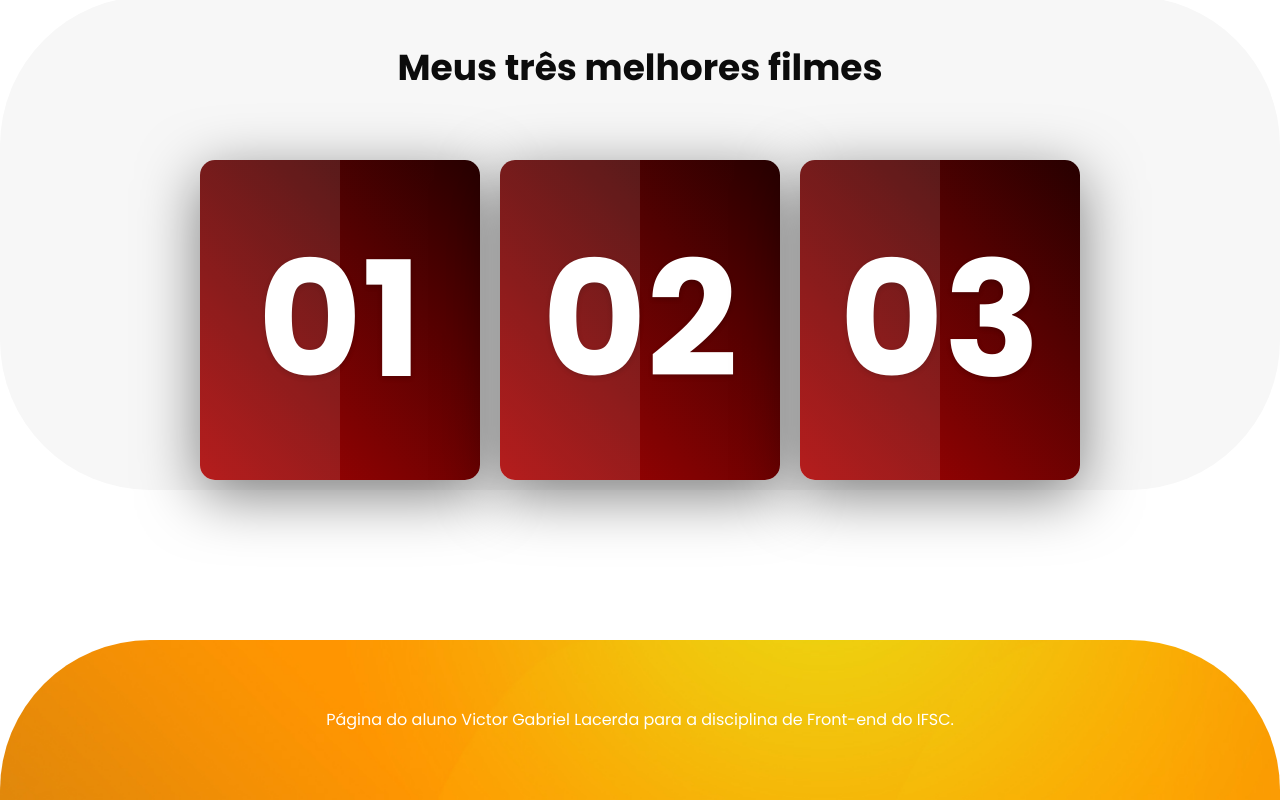
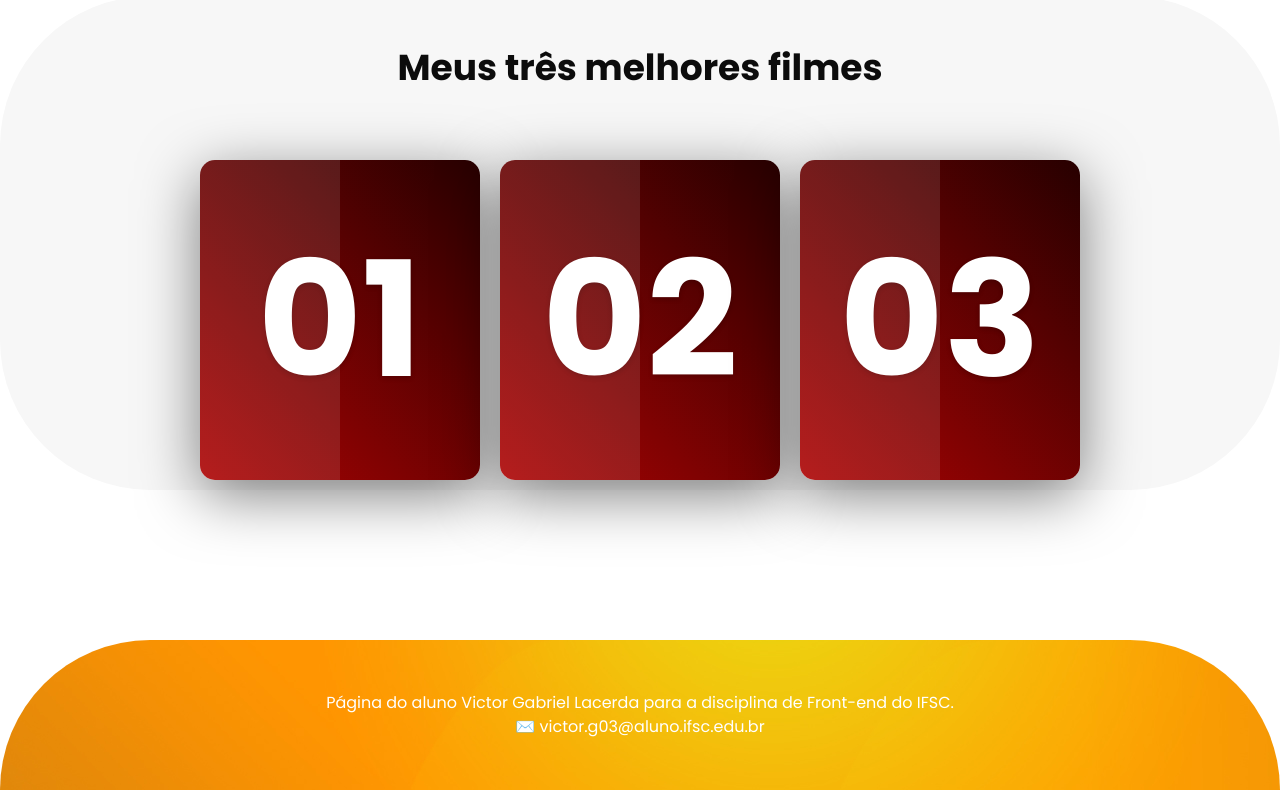
Before and after one commit to sergio-prolo-class/projeto-1-victorlcrd, a plain HTML site: page site/index.html in a window 1280 px wide. Shown: the part 5252-6052 px from the top of the page. Drawn offline with Linux system fonts and the light colour scheme.

Commit message:
Responsividade em andamento.

```diff
--- a/site/css/mainstyle.css
+++ b/site/css/mainstyle.css
@@ -18,6 +18,7 @@
     list-style: none;
     color: #fff;
   }
+
 
   .main-button a {
     display: inline-block;
@@ -562,7 +563,7 @@
 
                     * {
                     box-sizing: border-box;
-                    scrollbar-color: transparent transparent;
+                    scrollbar-color: orange rgb(99, 98, 98);
                     scrollbar-width: 0px;
                     }
 
@@ -790,13 +791,6 @@
                   }
 
 
-
-                  @media (min-width: 1400px) {
-             .container, .container-lg, .container-md, .container-sm, .container-xl, .container-xxl {
-        max-width: 1320px;
-        }
-    }
-
     #card body {
         margin: 0;
         padding: 0;
@@ -916,14 +910,25 @@
                 background-image: url(../images/footer-bg.jpg);
                 min-height: 150px;
                 border-radius: 150px 150px 0px 0px;
+                display: flex;
+                flex-direction: column;
+                justify-content: center;
+                align-items: center;
             }
 
-      footer p, .footer .container {
-
-        margin-top: 90px;
+            .pagina {
                 text-align: center;
-        line-height: 160px;
+                line-height: 1.5;
                 color: #fff;
                 font-size: 16px;
                 font-weight: 400;
             }
+
+            .contatos {
+
+                text-align: center;
+                line-height: 1.5;
+                color: #fff;
+                font-size: 16px;
+                font-weight: 400;
+            }
--- a/site/css/responsive.css
+++ b/site/css/responsive.css
@@ -7,6 +7,13 @@
   -webkit-box-sizing: border-box;
   box-sizing: border-box;
 }
+
+@media (min-width: 1400px) {
+  .container, .container-lg, .container-md, .container-sm, .container-xl, .container-xxl {
+max-width: 1320px;
+}
+}
+
 
 body {
   margin: 0;
@@ -161,6 +168,10 @@ body {
 }
 
 @media (max-width: 500px) {
+
+  .main-nav {
+    justify-content: start ;
+}
   .wk-mobile-1 {
     width: 8.333333%;
   }
--- a/site/css/stylegallery.css
+++ b/site/css/stylegallery.css
@@ -6,10 +6,22 @@
     box-sizing: border-box;
   }
 
+  html {
+    height: 100%;
+    margin: 0;
+    display: flex;
+    flex-direction: column;
+    font-family: 'Poppins', sans-serif;
+  }
+
   body {
     background-image: url('../resources/galeria-lazer/cabides03.JPEG');
     margin-bottom: 400px;
     font-family: Arial;
+    height: 100%;
+
+    display: flex;
+    flex-direction: column;
   }
   .header img {
     width: 100%;
@@ -78,6 +90,41 @@
     transform-origin: right center;
 }
 
+footer {
+  margin-top: 120px;
+  padding: 10px;
+  background-color: #13350e;
+  background-repeat: no-repeat;
+  background-size: cover;
+  min-height: 150px;
+  border-radius: 150px 150px 0px 0px;
+  display: flex;
+  flex-direction: column;
+  justify-content: center;
+  align-items: center;
+}
+.container {
+
+  max-width: 1200px;
+  margin: 0 auto;
+  padding: 0 15px;
+  z-index: 1;
+}
+
+a {
+  text-decoration: none;
+}
+
+ul, li, a {
+  font-family: 'Poppins', sans-serif;
+  padding: 0;
+  margin: 0;
+  list-style: none;
+  color: #fff;
+}
+
+
+
 
   @media screen and (max-width: 800px) {
     .column {
@@ -94,3 +141,20 @@
       max-width: 100%;
     }
   }
+
+
+  @media screen and (max-width: 1200px) {
+     .header img {
+
+        padding-top: 50px;
+        padding-bottom: 70px;
+        max-width: 100%;
+        max-height: 100%;
+      }
+    }
+    @media screen and (max-width: 1200px) {
+      .column:last-child img:hover {
+
+          transform-origin: center center;
+       }
+     }
--- a/site/index.html
+++ b/site/index.html
@@ -20,9 +20,8 @@
                       <li><a href="https://sigaa.ifsc.edu.br/sigaa/verTelaLogin.do" class="active">Sigaa</a></li>
                       <li><a href="#habilidades">Habilidades</a></li>
                       <li><a href="#disciplinas">Disciplinas</a></li>
-                      <li><a href="contact.html">Contato</a></li>
+                      <li><a href="#footer">Contato</a></li>
                     </ul>
-
                 </nav>
     </div>
   </header>
@@ -299,7 +298,6 @@
               <div class="face face1">
                 <div class="content">
                   <h2>Star Wars: Episódio III – A Vingança dos Sith
-                  </h2>
                   <p>Seduzido por promessas de poder, Anakin se aproxima cada vez mais de Darth Sidious (Ian McDiarmid) até se tornar o temível Darth Vader.</p>
                 </div>
               </div>
@@ -326,9 +324,10 @@
       </div>
 
 
-  <footer>
+  <footer id="footer">
     <div class="container center-text">
-          <p>Página do aluno Victor Gabriel Lacerda para a disciplina de Front-end do IFSC.</p>
+          <p class="pagina">Página do aluno Victor Gabriel Lacerda para a disciplina de Front-end do IFSC. </p>
+          <p class="contatos"> ✉️ victor.g03@aluno.ifsc.edu.br</p>
     </div>
   </footer>
 </html>
```
Also changed, not shown: site/galeria.html (+10 -0 lines), site/img/icon/E-Mail-Flat-icon.png (added). Lines whose indentation alone changed are shown as unchanged.
